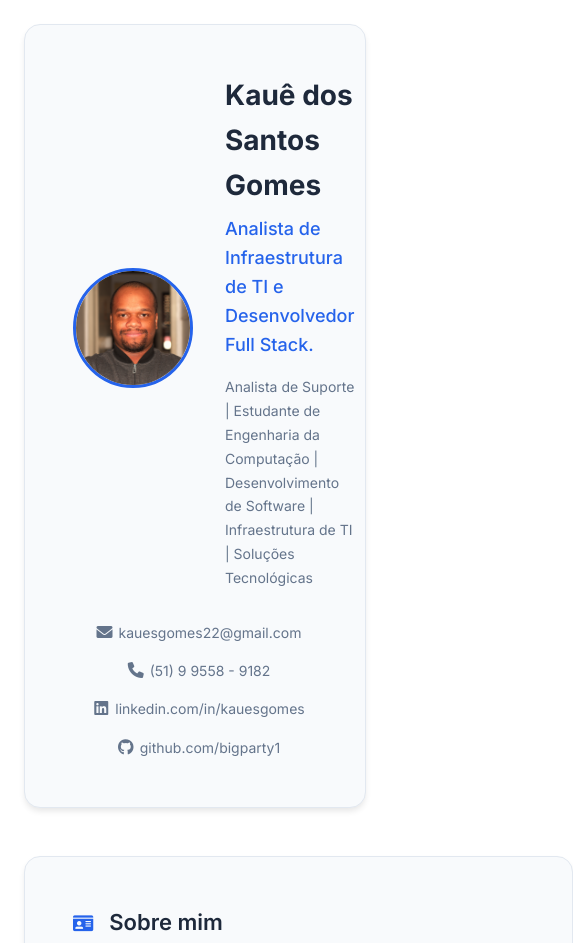
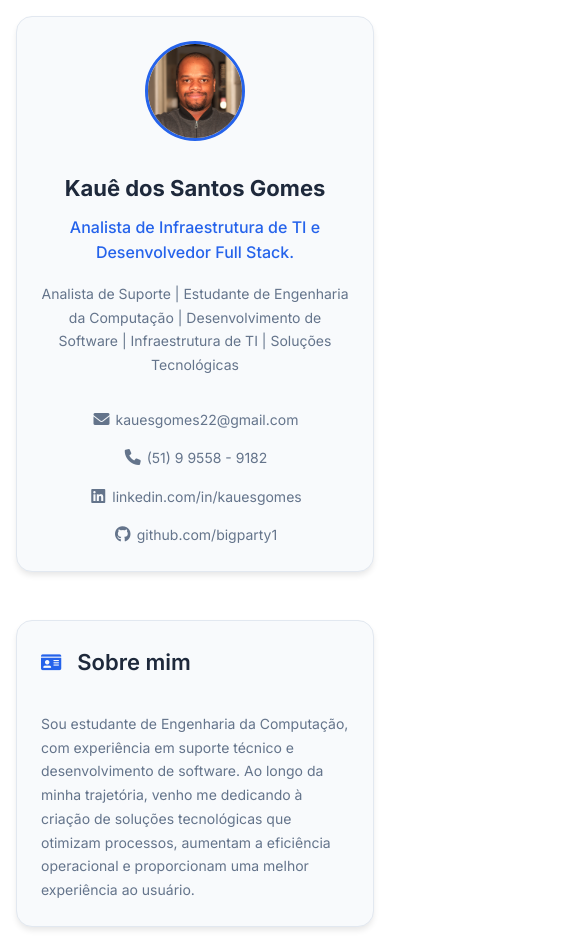
Before and after one commit to bigparty1/Pagina-Pessoal, a website with bundled scripts: page src/index.html in a window 390 px wide. Shown: the top 943 px of the page, 573 px wide, since content can reach past the window. Built offline with nearby package versions, Linux system fonts and the light colour scheme.

Commit message:
feat: adiciona responsividade e melhorias de layout para telas menores

```diff
--- a/src/style.css
+++ b/src/style.css
@@ -224,6 +224,7 @@ body {
 }
 
 .section {
+    overflow-x: auto;
     background: var(--surface);
     border-radius: var(--border-radius-lg);
     padding: var(--spacing-2xl);
@@ -250,6 +251,7 @@ body {
     display: flex;
     align-items: center;
     gap: var(--spacing-md);
+    width: 100%;
 }
 
 .section-title i {
@@ -383,3 +385,48 @@ body {
 .carousel-indicator.active {
     background: var(--primary-color);
 }
+
+/* Responsividade */
+@media (max-width: 768px) {
+    .container {
+        padding: var(--spacing-md);
+    }
+
+    .profile-section {
+        grid-template-columns: 1fr;
+        text-align: center;
+        gap: var(--spacing-lg);
+    }
+
+    .contact-info {
+        grid-template-columns: 1fr;
+    }
+
+    .footer {
+        flex-direction: column;
+        text-align: center;
+    }
+}
+
+@media (max-width: 480px) {
+    .profile-image img {
+        width: 100px;
+        height: 100px;
+    }
+
+    .profile-info .name {
+        font-size: var(--font-size-2xl);
+    }
+
+    .profile-info .title {
+        font-size: var(--font-size-lg);
+    }
+
+    .section {
+        padding: var(--spacing-lg);
+    }
+
+    .header {
+        padding: var(--spacing-lg);
+    }
+}
```
